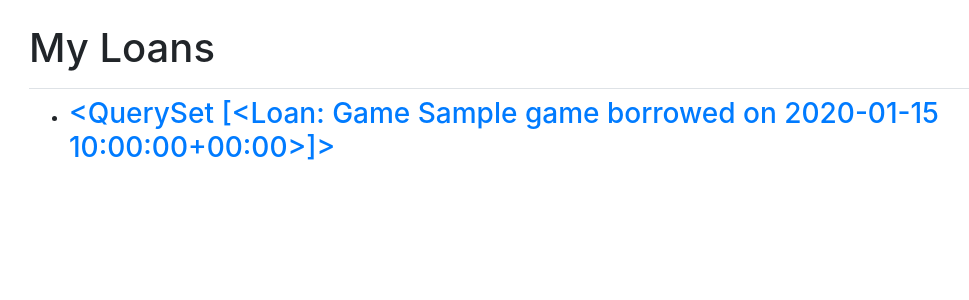
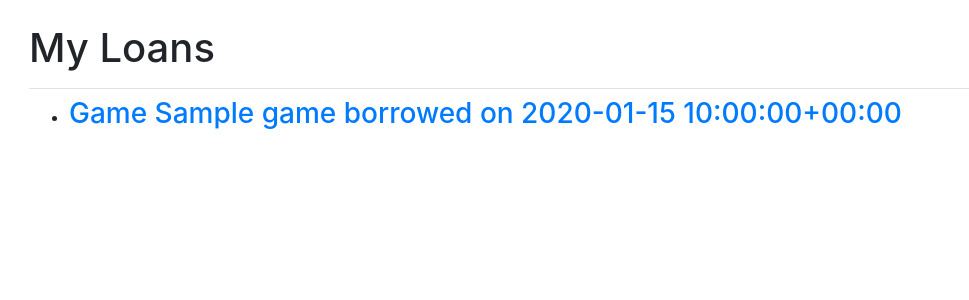
Before and after one commit to urasayanoglu/board_game_club, a Django app: template board_game_club_apps/templates/board_game_club_apps/my_loans.html in a window 1280 px wide. Shown: the part 58-358 px from the top of the page, without its empty margins (56-1025 px from the left). Run offline with Django 4.2, Linux system fonts and the light colour scheme; the template is opened without the code that fills it: values that come from a table or form of the project are taken from there, others are empty; tables that the repository leaves empty hold one stand-in row (values such as "Sample post"); some libraries are stand-ins or nearby versions.

Commit message:
Add Owner Attribute to Loan Model

```diff
--- a/board_game_club_apps/models.py
+++ b/board_game_club_apps/models.py
@@ -33,6 +33,7 @@ class Loan(models.Model):
     game_loaned = models.ForeignKey(Game, on_delete=models.CASCADE)
     loan_date = models.DateTimeField(auto_now_add=True)
     return_date = models.DateTimeField(null=True, blank=True) # ? Is there a way to limit the return date for 2 weeks etc.
+    owner = models.ForeignKey(User, on_delete=models.CASCADE)
 
     class Meta:
         verbose_name_plural = 'loans'
--- a/board_game_club_apps/templates/board_game_club_apps/my_loans.html
+++ b/board_game_club_apps/templates/board_game_club_apps/my_loans.html
@@ -6,9 +6,9 @@
 
 {% block content %}
   <ul>
-    {% for game in games %}
+    {% for loan in loan %}
       <li><h3>
-        <a href="{% url 'board_game_club_apps:my_loand' loan.id %}">{{ loan }}</a>
+        <a href="{% url 'board_game_club_apps:my_loans' loan.id %}">{{ loan }}</a>
       </h3></li>
     {% empty %}
       <li><h3>Unfortunately, there is not any loaned game.</h3></li>
```
Also changed, not shown: board_game_club_apps/migrations/0005_loan_owner.py (added).
